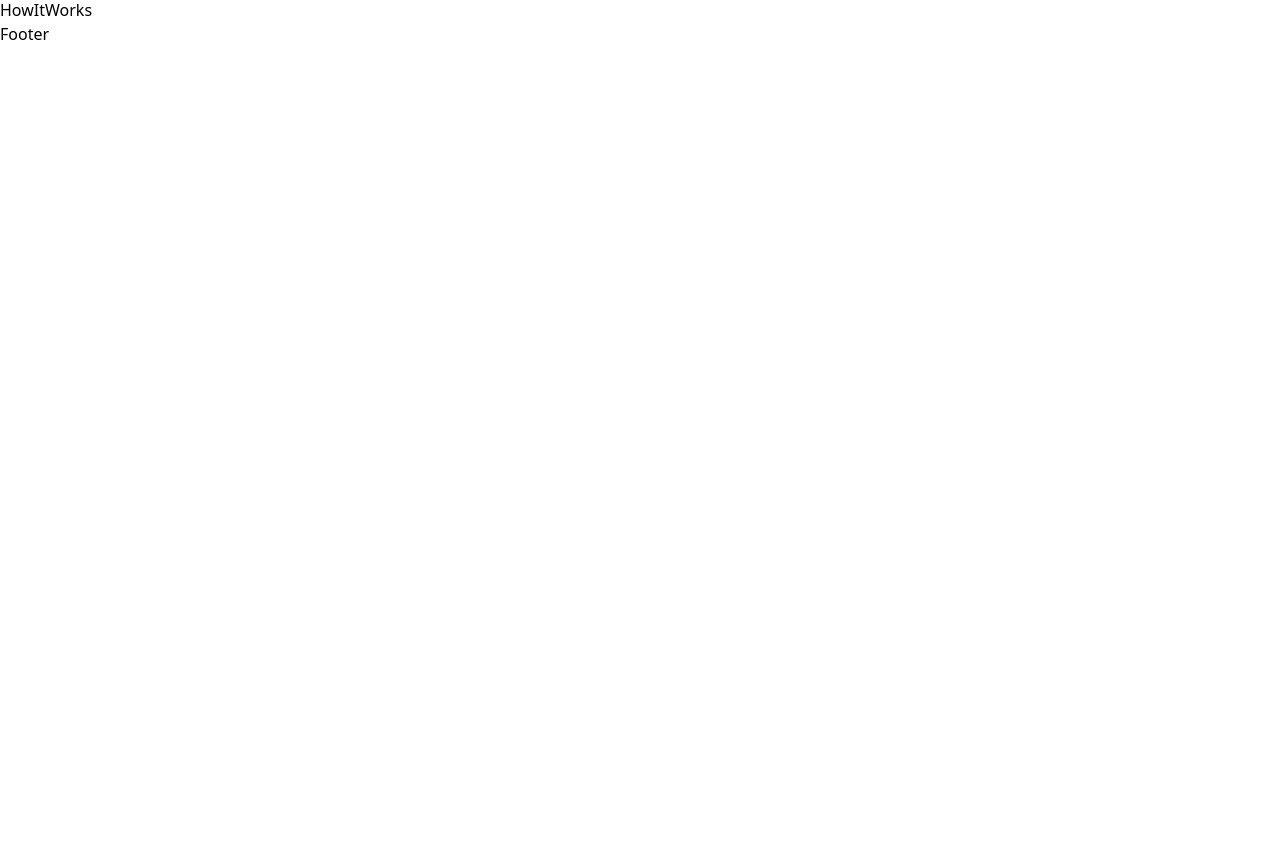
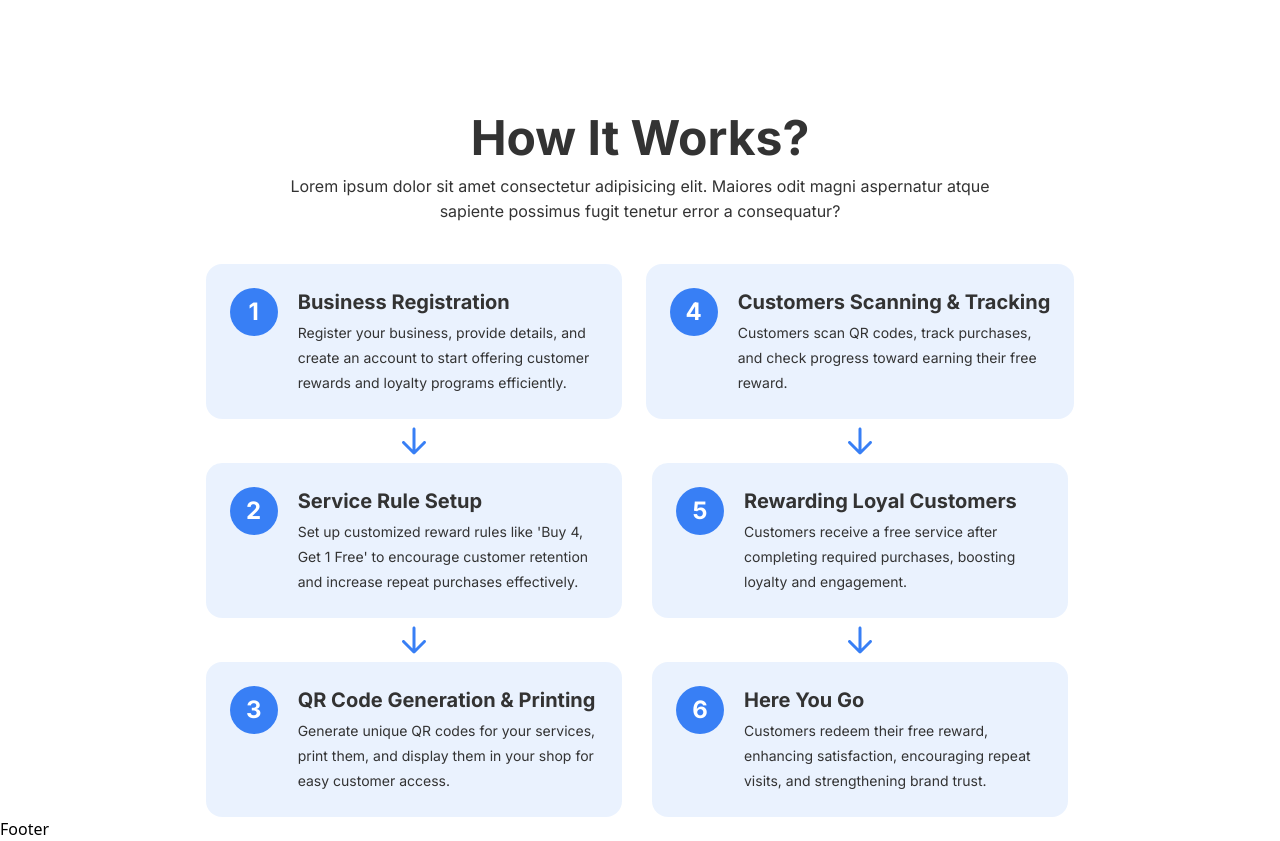
Before and after one commit to neon-lab-dev/Paan-Shop-Client, a React (Vite) app: page / in a window 1280 px wide. Shown: the part 1060-1901 px from the top of the page. Before the commit the page ends 1106 px from the top, so only its background shows below. Built offline with nearby package versions, Linux system fonts and the light colour scheme.

Commit message:
Added how it works section

```diff
--- a/public/assets/index.ts
+++ b/public/assets/index.ts
@@ -3,6 +3,8 @@ import call from "./icons/call.svg";
 import ai from "./icons/AI.svg";
 import play from "./icons/play.svg";
 import playBlue from "./icons/play-blue.svg";
+import rightArrow from "./icons/right-arrow.svg";
+import downArrow from "./icons/down-arrow.svg";
 
 import heroBg from "./images/hero-bg.png";
 
@@ -12,6 +14,8 @@ export const ICONS = {
     ai,
     play,
     playBlue,
+    rightArrow,
+    downArrow,
 };
 
 export const IMAGES = {
--- a/src/components/HomePage/HowItWorks/HowItWorks.tsx
+++ b/src/components/HomePage/HowItWorks/HowItWorks.tsx
@@ -1,9 +1,86 @@
+import { ICONS } from "../../../../public/assets";
+import Container from "../../Reusable/Container/Container";
 
 const HowItWorks = () => {
+    const workProcess = [
+        {
+            "title": "Business Registration",
+            "description": "Register your business, provide details, and create an account to start offering customer rewards and loyalty programs efficiently."
+        },
+        {
+            "title": "Service Rule Setup",
+            "description": "Set up customized reward rules like 'Buy 4, Get 1 Free' to encourage customer retention and increase repeat purchases effectively."
+        },
+        {
+            "title": "QR Code Generation & Printing",
+            "description": "Generate unique QR codes for your services, print them, and display them in your shop for easy customer access."
+        },
+        {
+            "title": "Customers Scanning & Tracking",
+            "description": "Customers scan QR codes, track purchases, and check progress toward earning their free reward."
+        },
+        {
+            "title": "Rewarding Loyal Customers",
+            "description": "Customers receive a free service after completing required purchases, boosting loyalty and engagement."
+        },
+        {
+            "title": "Here You Go",
+            "description": "Customers redeem their free reward, enhancing satisfaction, encouraging repeat visits, and strengthening brand trust."
+        }
+    ];
+
     return (
-        <div>
-            HowItWorks
-        </div>
+        <Container>
+            <div className="mt-28 font-Inter">
+                <h1 className="text-neutral-10 font-bold text-[48px] leading-[56px] max-w-[850px] mx-auto text-center">How It Works?</h1>
+                <p className="text-neutral-10 leading-[25px] max-w-[700px] mx-auto text-center mt-2">Lorem ipsum dolor sit amet consectetur adipisicing elit. Maiores odit magni aspernatur atque sapiente possimus fugit tenetur error a consequatur?</p>
+
+                <div className="flex items-center gap-6 justify-center">
+                    <div className="mt-10 flex flex-col gap-1 items-center justify-center">
+                        {
+                            workProcess?.slice(0, 3).map((item, index) =>
+                                <>
+                                    <div className="flex gap-5 bg-primary-10/10 p-6 rounded-2xl">
+                                        <div className="bg-primary-10 text-white font-bold text-2xl size-12 rounded-full text-center flex items-center justify-center">
+                                            {index + 1}
+                                        </div>
+                                        <div>
+                                            <h1 className="text-neutral-10 font-bold text-xl">{item?.title}</h1>
+                                            <p className="text-neutral-10 leading-[25px] mt-1 max-w-[300px] text-sm">{item?.description}</p>
+                                        </div>
+                                    </div>
+                                    {
+                                        index === 2 || index === 5 ? null : <img src={ICONS.downArrow} alt="ai-logo" className="size-9" />
+                                    }
+                                </>
+                            )
+                        }
+                    </div>
+
+                    <div className="mt-10 flex flex-col gap-1 items-center justify-center">
+                        {
+                            workProcess?.slice(3, 6).map((item, index) =>
+                                <>
+                                    <div className="flex gap-5 bg-primary-10/10 p-6 rounded-2xl">
+                                        <div className="bg-primary-10 text-white font-bold text-2xl size-12 rounded-full text-center flex items-center justify-center">
+                                            {index + 4}
+                                        </div>
+                                        <div>
+                                            <h1 className="text-neutral-10 font-bold text-xl">{item?.title}</h1>
+                                            <p className="text-neutral-10 leading-[25px] mt-1 max-w-[300px] text-sm">{item?.description}</p>
+                                        </div>
+                                    </div>
+                                    {
+                                        index === 2 || index === 5 ? null : <img src={ICONS.downArrow} alt="ai-logo" className="size-9" />
+                                    }
+                                </>
+                            )
+                        }
+                    </div>
+
+                </div>
+            </div>
+        </Container>
     );
 };
 
```
Also changed, not shown: public/assets/icons/down-arrow.svg (added), public/assets/icons/right-arrow.svg (added).
